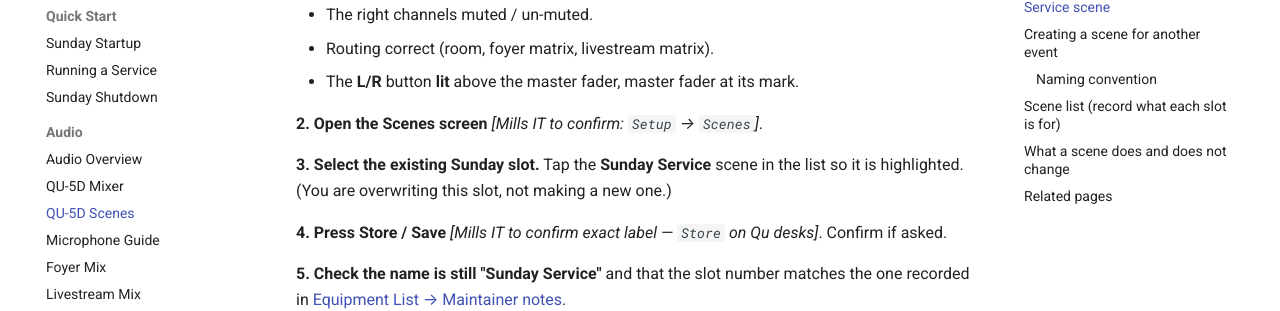
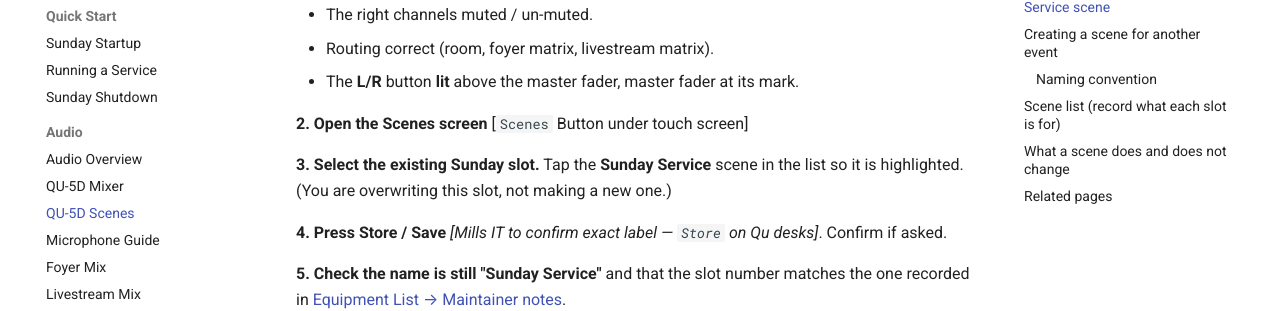
Before and after one commit to tenacioustechie/av-manual-hruc, an MkDocs documentation site: the page built from docs/audio/qu5d-scenes.md, in a window 1280 px wide and 900 px high, scrolled down 1194 px. Shown: the part 146-457 px from the top of the window. Built offline with MkDocs 1.6.1 and Material for MkDocs 9.7.7, drawn with Linux system fonts in a browser that asks for light colours; comment, search, counter and statistics services are not loaded.

Commit message:
Confirm Scenes button location and record Sunday scene slot 1
Replace the Scenes-button placeholder with the confirmed location (button
under the touch screen) and record the Sunday Service scene as slot 1.

Co-Authored-By: Claude Opus 4.8 <noreply@anthropic.com>

```diff
--- a/docs/audio/qu5d-scenes.md
+++ b/docs/audio/qu5d-scenes.md
@@ -53,7 +53,7 @@ Do this only when you want the **normal Sunday starting point** to change.
    - Routing correct (room, foyer matrix, livestream matrix).
    - The **L/R** button **lit** above the master fader, master fader at its mark.
 
-**2. Open the Scenes screen** *[Mills IT to confirm: `Setup` → `Scenes`]*.
+**2. Open the Scenes screen** [`Scenes` Button under touch screen]
 
 **3. Select the existing Sunday slot.** Tap the **Sunday Service** scene in the
    list so it is highlighted. (You are overwriting this slot, not making a new
```
Also changed, not shown: other parts of docs/audio/qu5d-scenes.md (+1 -1 lines).
